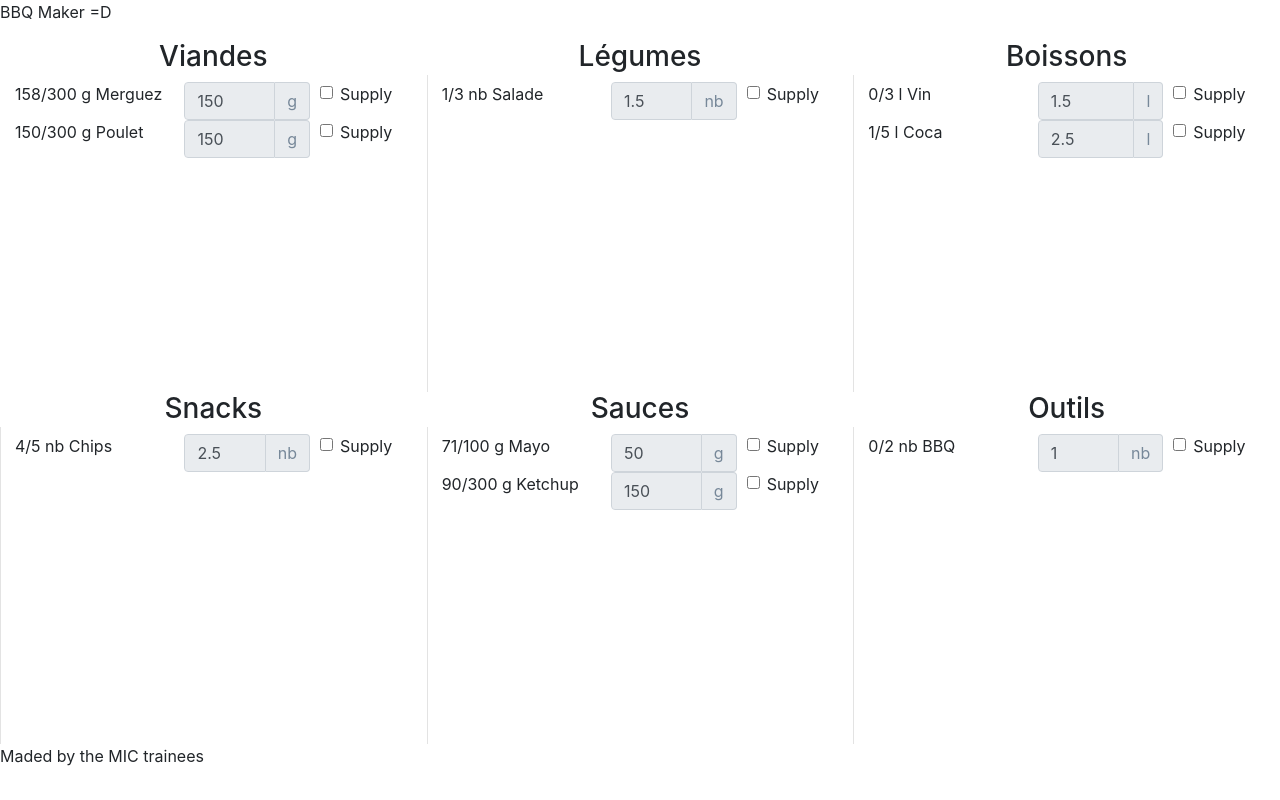
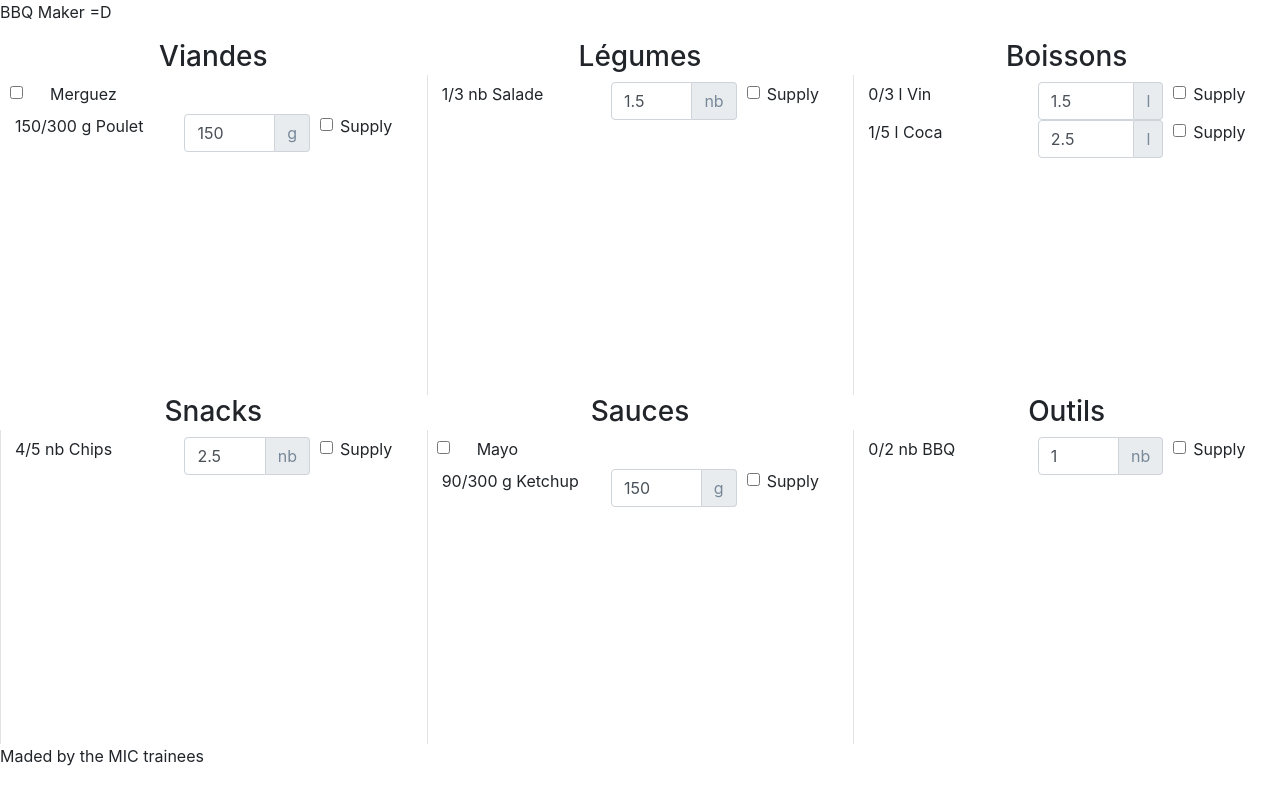
Before and after one commit to mda06/bbq-mic-front, an Angular app in the folder Bqq-Mic/: page / in a window 1280 px wide. Built offline with nearby package versions, Linux system fonts and the light colour scheme.

Commit message:
Add logic for quantity

```diff
--- a/Bqq-Mic/src/app/product-line/product-line.component.ts
+++ b/Bqq-Mic/src/app/product-line/product-line.component.ts
@@ -9,16 +9,17 @@ import {ProductService} from "../service/product.service";
 })
 export class ProductLineComponent implements OnInit {
 
-  @Input() withQuantity: boolean = true;
+  @Input() withQuantity: boolean;
   @Input() product: Product;
   totalQuantity: number = 0;
   currentQuantity: number = 0;
-  canAddSupply: boolean = false;
+  canAddSupply: boolean = true;
   isSupplied: boolean = false;
 
   constructor(private productService: ProductService) { }
 
   ngOnInit() {
+    this.withQuantity = this.product.quantity !== 0;
     this.currentQuantity = this.product.quantity / 2;
     this.initCurrentQuantity();
     setInterval(() => this.initCurrentQuantity(), 5000);
--- a/Bqq-Mic/src/app/service/product.service.ts
+++ b/Bqq-Mic/src/app/service/product.service.ts
@@ -13,12 +13,12 @@ export class ProductService {
   getProducts(): Observable<Array<Product>> {
     return Observable.create(obs => {
       let arr = [
-        new Product(1, "Merguez", "Viandes", 300, "g"),
+        new Product(1, "Merguez", "Viandes", 0, "g"),
         new Product(2, "Poulet", "Viandes", 300, "g"),
         new Product(3, "Vin", "Boissons", 3, "l"),
         new Product(4, "Coca", "Boissons", 5, "l"),
         new Product(5, "BBQ", "Outils", 2, "nb"),
-        new Product(6, "Mayo", "Sauces", 100, "g"),
+        new Product(6, "Mayo", "Sauces", 0, "g"),
         new Product(7, "Ketchup", "Sauces", 300, "g"),
         new Product(8, "Chips", "Snacks", 5, "nb"),
         new Product(9, "Salade", "Légumes", 3, "nb"),
```
